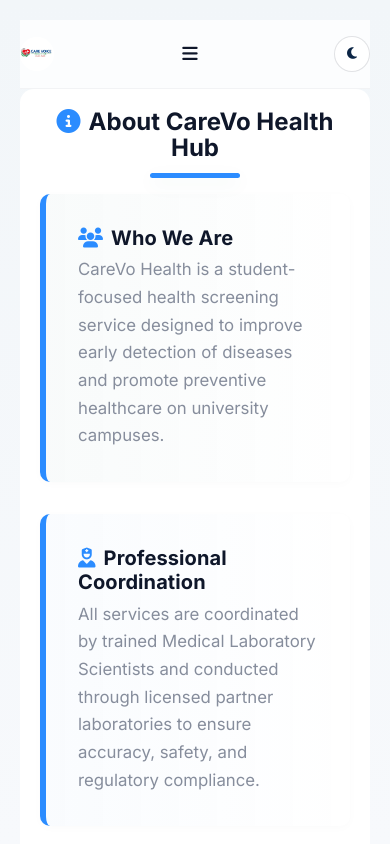
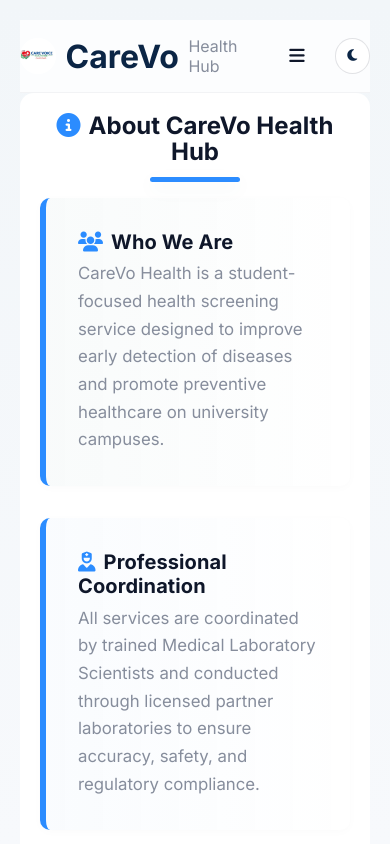
Before and after one commit to NagastyCods/CareVoHealthhub, a website: page public/pages/about.html in a window 390 px wide. Shown: the top 844 px of the page. Drawn offline with Linux system fonts and the light colour scheme.

Commit message:
worked on the logo

```diff
--- a/public/css/style.css
+++ b/public/css/style.css
@@ -80,16 +80,23 @@ body.dark {
 }
 .logo-img{
   display:block;
-  height:42px;
-  width:42px;
+  height:56px;
+  width:56px;
   border-radius:999px;
   object-fit:cover;
 }
 
+@media (max-width: 900px){
+  .logo-img{
+    height:46px;
+    width:46px;
+  }
+}
+
 @media (max-width: 640px){
   .logo-img{
-    height:34px;
-    width:34px;
+    height:36px;
+    width:36px;
   }
 }
 .logo-mark{
--- a/public/pages/about.html
+++ b/public/pages/about.html
@@ -17,6 +17,8 @@
             <div class="logo">
                 <a href="/" aria-label="CareVo Home">
                     <img class="logo-img" src="../logo/logo.jpeg" alt="CareVo Health Hub logo" />
+                    <span class="logo-mark">CareVo</span>
+                    <small class="logo-sub">Health Hub</small>
                 </a>
             </div>
             <nav class="main-nav" id="mainNav">
```
Also changed, not shown: public/pages/booking.html (+2 -0 lines), public/pages/contact.html (+2 -0 lines), public/pages/services.html (+2 -0 lines).
